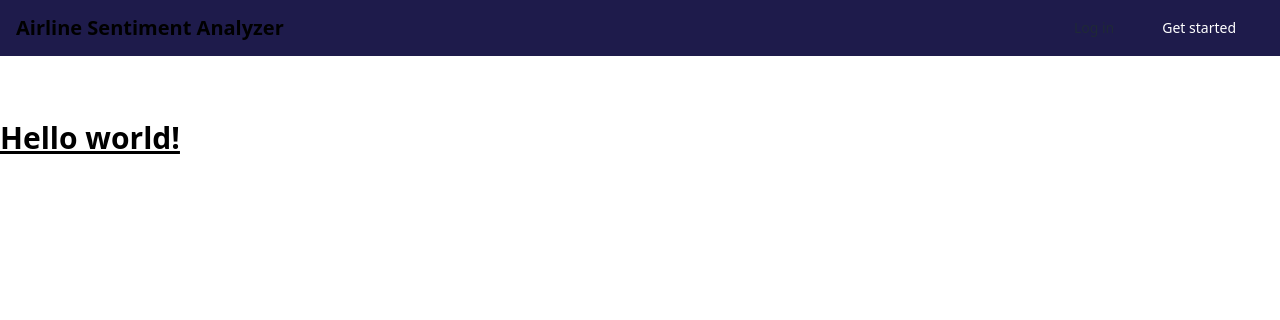
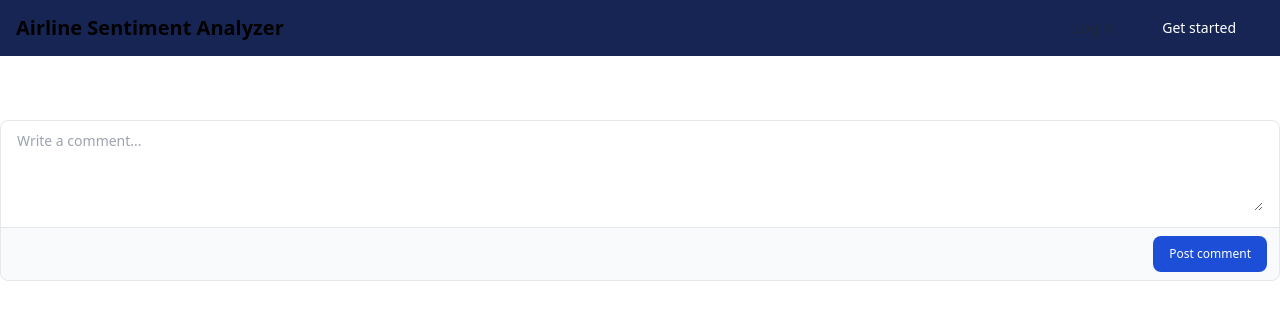
Before and after one commit to ssabrut/airline-sentiment-analysis-frontend, a Vue app: page / in a window 1280 px wide. Shown: the top 320 px of the page. Built offline with nearby package versions, Linux system fonts and the light colour scheme.

Commit message:
Add comment textarea

```diff
--- a/src/App.vue
+++ b/src/App.vue
@@ -7,8 +7,19 @@ import Navigation from './components/Navigation.vue';
     <Navigation />
   </nav>
   <main class="container mx-auto">
-    <h1 class="text-3xl font-bold underline">
-      Hello world!
-    </h1>
+    <div class="w-full mb-4 border border-gray-200 rounded-lg bg-gray-50">
+      <div class="px-4 py-2.5 bg-white rounded-t-lg">
+        <label for="comment" class="sr-only">Your comment</label>
+        <textarea id="comment" rows="4"
+          class="w-full px-0 text-sm text-gray-900 bg-white border-0 focus:ring-0 focus:border-0 "
+          placeholder="Write a comment..." />
+      </div>
+      <div class="flex items-center justify-end px-3 py-2 border-t">
+        <button type="submit"
+          class="inline-flex items-center py-2.5 px-4 text-xs font-medium text-center text-white bg-blue-700 rounded-lg focus:ring-4 focus:ring-blue-200">
+          Post comment
+        </button>
+      </div>
+    </div>
   </main>
 </template>
--- a/src/components/Navigation.vue
+++ b/src/components/Navigation.vue
@@ -1,6 +1,6 @@
 <template>
     <header>
-        <nav class="border-gray-200 px-4 py-2 bg-indigo-950">
+        <nav class="border-gray-200 px-4 py-2 bg-blue-950">
             <div class="flex flex-wrap justify-between items-center mx-auto container">
                 <a href="https://flowbite.com" class="flex items-center">
                     <span class="self-center text-xl font-semibold whitespace-nowrap dark:text-white">Airline Sentiment Analyzer</span>
```
